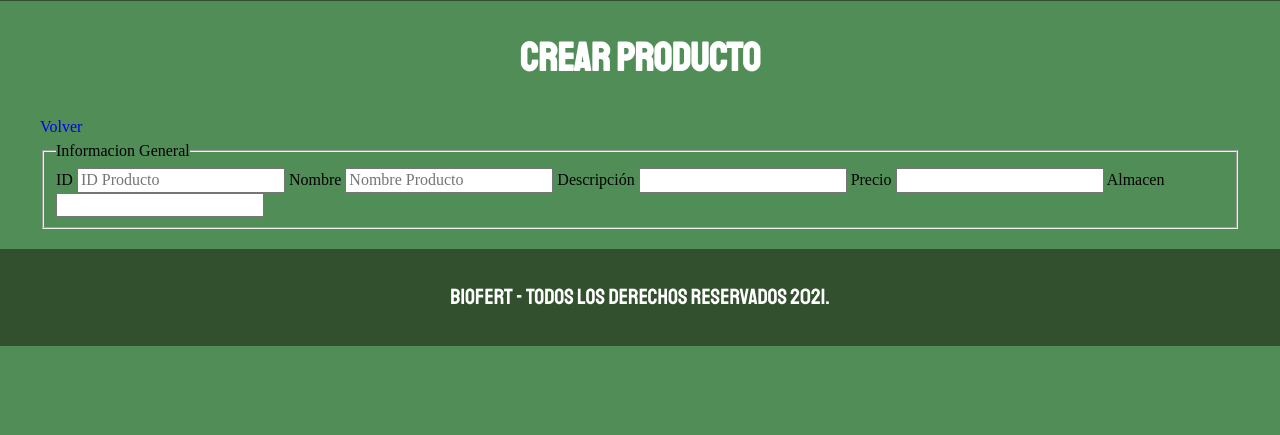
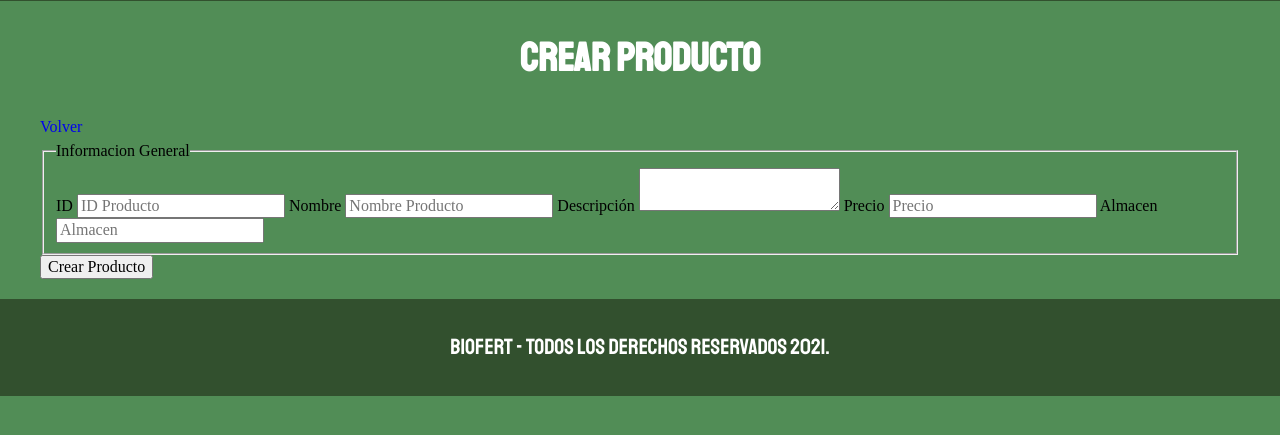
Before and after one commit to HectorMCDLV/BioFert, a PHP site: page /biofert/admin/properties/crear.php in a window 1280 px wide. Shown: the part 261-696 px from the top of the page. Run offline with PHP 8.4, Linux system fonts and the light colour scheme.

Commit message:
Ya funciona el Crear del CRUD, arregle algunos errores

```diff
--- a/admin/properties/crear.php
+++ b/admin/properties/crear.php
@@ -23,7 +23,8 @@
         $precio = mysqli_real_escape_string($db, $_POST['precio']);
         $almacen = mysqli_real_escape_string($db, $_POST['almacen']);
 
-        $imagen = $_FILES['imagen'];
+
+        //$imagen = $_FILES['imagen'];
 
         if(!$nombre){
             $errores[] = "Debes añadir un nombre";
@@ -42,14 +43,15 @@
         }
 
 
-        $tamañoImagen = 1000 * 1000;
+        //$tamañoImagen = 1000 * 1000;
 
-        if($imagen['size'] > $tamañoImagen){
+        /*if($imagen['size'] > $tamañoImagen){
             $errores[] = "La imagen es muy pesada";
-        }
+        }*/
 
         if (empty($errores)){
-            $carpetaImagenes = '../../imagenes/';
+            /*
+            carpetaImagenes = '../../imagenes/';
 
             if(!is_dir($carpetaImagenes)){
                 mkdir($carpetaImagenes);
@@ -57,14 +59,14 @@
 
             $nombreImagen = md5( uniqid(rand(), true)) . ".jpg";
 
-            move_uploaded_file($imagen['tmp_name'], $carpetaImagenes . $nombreImagen);
+            move_uploaded_file($imagen['tmp_name'], $carpetaImagenes . $nombreImagen); */
 
-            $query = " INSERT INTO biofert (id, nombre, descripcion, precio, almacen) VALUES ('$id', '$nombre', '$descripcion', '$precio', '$almacen')";
+            $query = " INSERT INTO producto (id, nombre, descripcion, precio, almacen) VALUES ('$id', '$nombre', '$descripcion', '$precio', '$almacen')";
 
             $insercion = mysqli_query($db, $query);
 
             if ($insercion) {
-                header('Location: /admin?resultado=1');
+                header('Location: //localhost/biofert/admin/index.php?resultado=1');
             }
 
         }
@@ -85,28 +87,32 @@
             </div>
         <?php endforeach; ?>
 
-        <form class="formulario" id="crear-producto" method="POST" action="/admin/properties/crear.php" enctype="multipart/form-data">
+        <form class="formulario" id="crear-producto" method="POST" action="//localhost/biofert/admin/properties/crear.php" enctype="multipart/form-data">
             <fieldset>
                 <legend>Informacion General</legend>
 
                 <label for="ID">ID</label>
-                <input class="formulario__campo" type="number" min="1" id="id" placeholder="ID Producto" value="<?php echo $nombre; ?>">
+                <input class="formulario__campo" type="number" min="1" id="id" name="id" placeholder="ID Producto" value="<?php echo $id; ?>">
 
                 <label for="NOMBRE">Nombre</label>
                 <input class="formulario__campo" type="text" id="nombre" name="nombre" placeholder="Nombre Producto" value="<?php echo $nombre; ?>">
 
                 <label for="Descripcion">Descripción</label>
-                <input class="formulario__campo" type="text" id="descripcion">
+                <textarea class="formulario__campo--textarea" id="descripcion" name="descripcion"> <?php echo $descripcion; ?> </textarea>
 
                 <label for="Precio">Precio</label>
-                <input class="formulario__campo" type="number">
+                <input class="formulario__campo" type="number" id="precio" name="precio" placeholder="Precio" value="<?php echo $precio; ?>">
 
                 <label for="Almacen">Almacen</label>
-                <input class="formulario__campo">
+                <input class="formulario__campo" type="number" id="almacen" name="almacen" placeholder="Almacen" value="<?php echo $almacen; ?>">
 
             </fieldset>
+
+
+
         </form>
 
+        <button class="boton" type="submit" form="crear-producto">Crear Producto</button>
 
     </main>
 
--- a/include/templates/header.php
+++ b/include/templates/header.php
@@ -5,9 +5,9 @@
     <meta http-equiv="X-UA-Compatible" content="IE=edge">
     <meta name="viewport" content="width=device-width, initial-scale=1.0">
     <title>Biofert</title>
-    <link rel="stylesheet" href="css/normalize.css">
+    <link rel="stylesheet" href="//localhost/biofert/css/normalize.css">
     <link href="https://fonts.googleapis.com/css2?family=Staatliches&display=swap" rel="stylesheet">
-    <link rel="stylesheet" href="css/estilo.css">
+    <link rel="stylesheet" href="//localhost/biofert/css/estilo.css">
     <link rel="stylesheet" href="https://cdnjs.cloudflare.com/ajax/libs/font-awesome/4.7.0/css/font-awesome.min.css">
 </head>
 <body>
```
